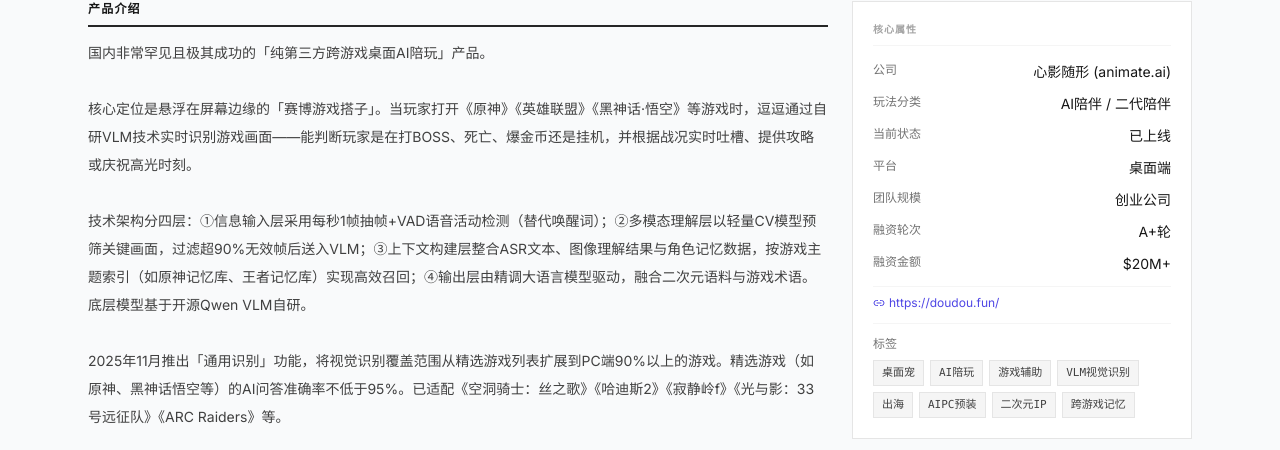
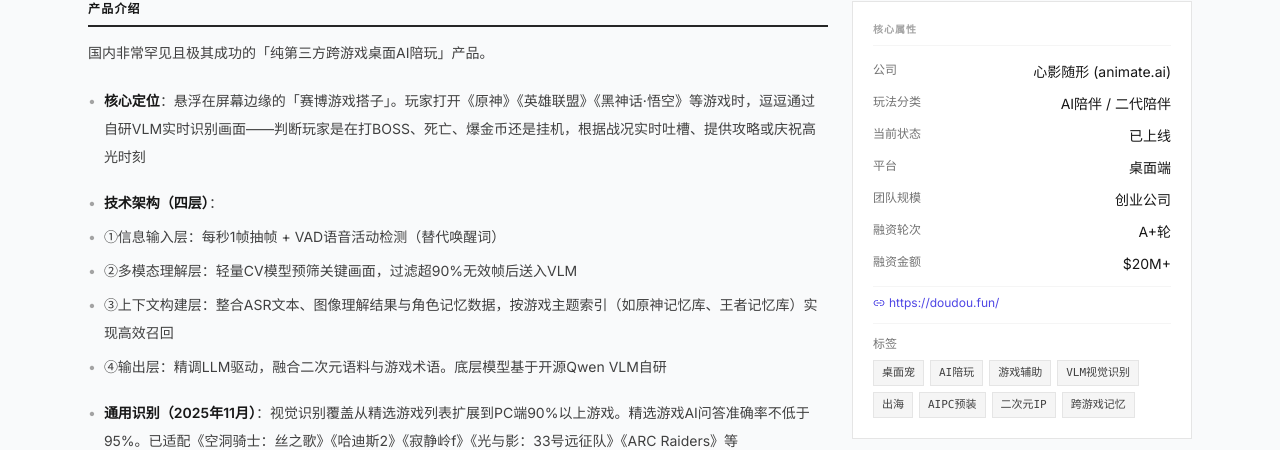
Before and after one commit to jiaqizhao0226-byte/ai-game-tracker, a Next.js app: page /game/1 in a window 1280 px wide. Shown: the part 377-827 px from the top of the page. Built offline with nearby package versions, Linux system fonts and the light colour scheme.

Commit message:
产品介绍改为bullet point分段展示
- product_intro用markdown bullet point格式存储
- 页面渲染: 一级bullet(•) + 二级bullet(◦) + **加粗**解析
- 核心定位/技术架构/通用识别/商业化模式/用户粘性 五个板块清晰分段

```diff
--- a/src/app/game/[id]/page.tsx
+++ b/src/app/game/[id]/page.tsx
@@ -80,7 +80,31 @@
                 <h3 className="text-xs uppercase tracking-widest font-bold text-neutral-900 mb-3 font-mono border-b-2 border-neutral-800 pb-2">
                   产品介绍
                 </h3>
-                <div className="text-sm text-neutral-700 whitespace-pre-wrap leading-7">{game.product_intro}</div>
+                <div className="text-sm text-neutral-700 leading-7">
+                  {game.product_intro.split('\n').map((line: string, i: number) => {
+                    const trimmed = line.trim();
+                    if (!trimmed) return <div key={i} className="h-3" />;
+                    if (trimmed.startsWith('- ')) {
+                      const content = trimmed.slice(2);
+                      return (
+                        <div key={i} className="flex gap-2 mb-1.5">
+                          <span className="text-neutral-400 shrink-0">•</span>
+                          <span className="flex-1" dangerouslySetInnerHTML={{ __html: content.replace(/\*\*(.+?)\*\*/g, '<strong class="font-semibold text-neutral-900">$1</strong>') }} />
+                        </div>
+                      );
+                    }
+                    if (trimmed.startsWith('  - ')) {
+                      const content = trimmed.slice(4);
+                      return (
+                        <div key={i} className="flex gap-2 mb-1 ml-4">
+                          <span className="text-neutral-300 shrink-0">◦</span>
+                          <span className="flex-1 text-neutral-600" dangerouslySetInnerHTML={{ __html: content.replace(/\*\*(.+?)\*\*/g, '<strong class="font-semibold text-neutral-800">$1</strong>') }} />
+                        </div>
+                      );
+                    }
+                    return <div key={i} className="mb-2" dangerouslySetInnerHTML={{ __html: trimmed.replace(/\*\*(.+?)\*\*/g, '<strong class="font-semibold text-neutral-900">$1</strong>') }} />;
+                  })}
+                </div>
               </div>
             )}
 
```
Also changed, not shown: src/data.json.
